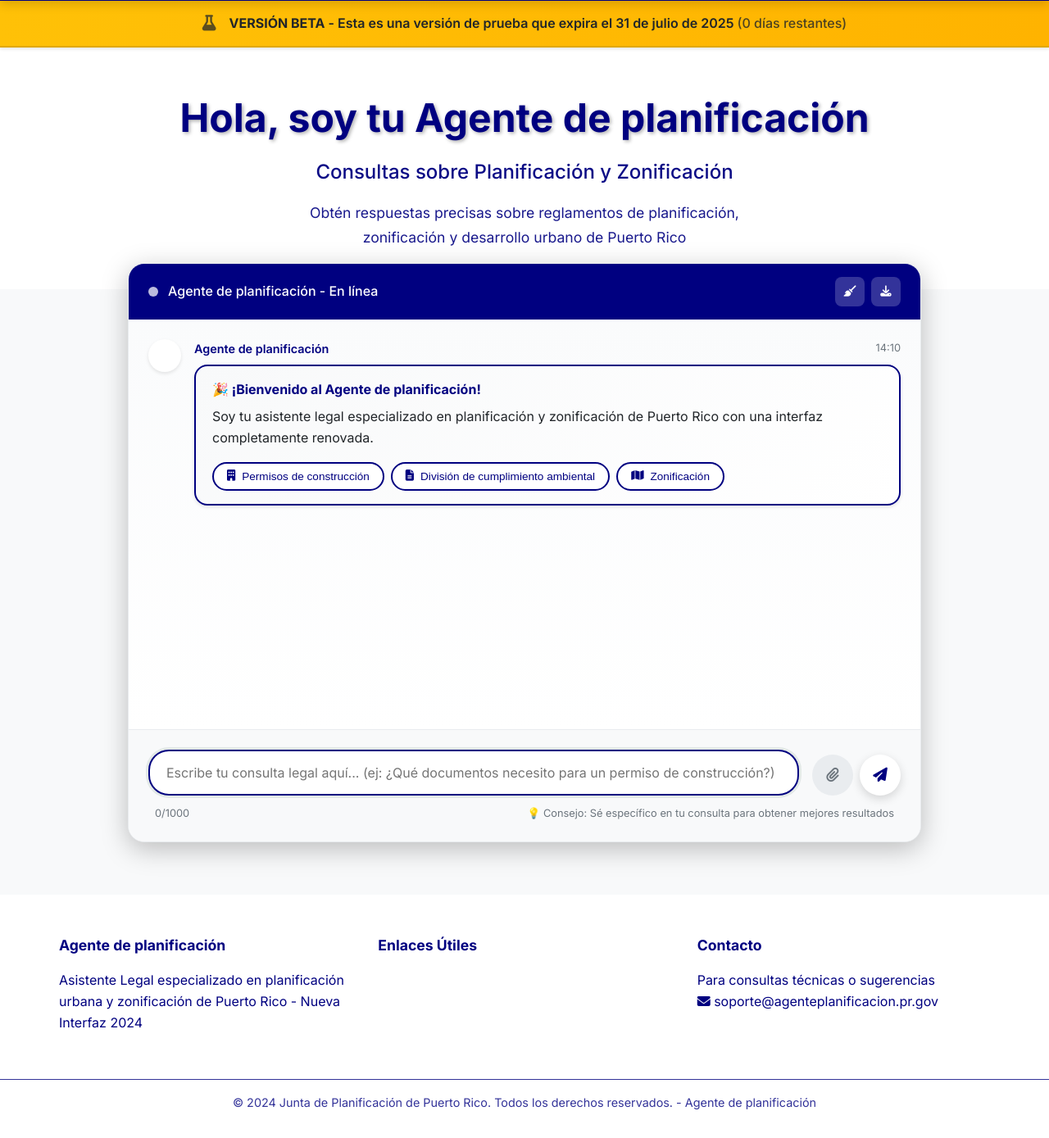
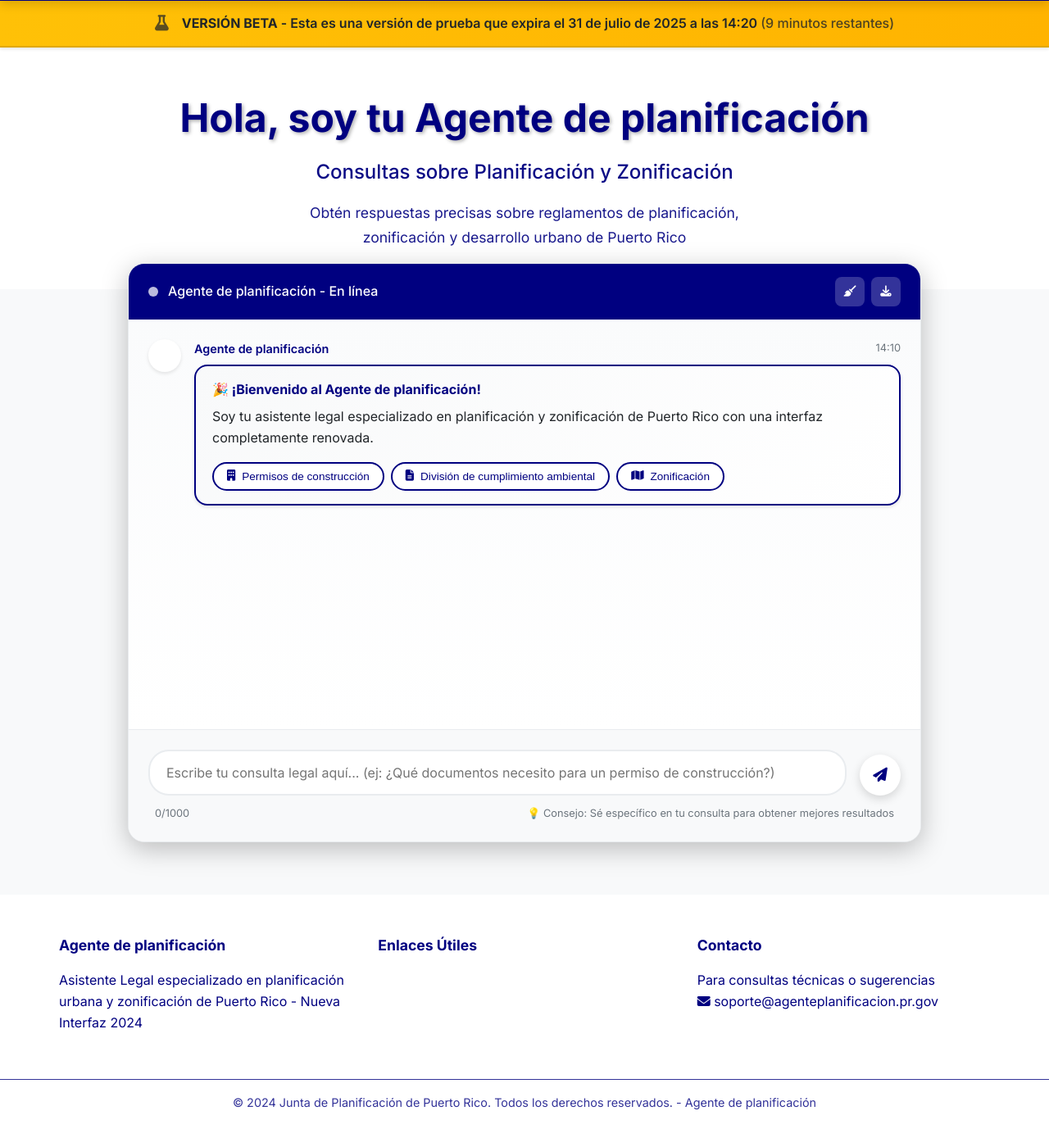
Before and after one commit to mmelendezJPPR/BetaIA, a Flask app: page / in a window 1280 px wide. Shown: the part 284-1673 px from the top of the page at 82% size. Run offline with Flask 3, Linux system fonts and the light colour scheme.

Commit message:
Configuración para Render - Ready for deployment

```diff
--- a/app.py
+++ b/app.py
@@ -4,13 +4,12 @@ import os
 import re
 import sys
 import uuid
-from datetime import datetime, date
+from datetime import datetime, timedelta
 from dotenv import load_dotenv
 from openai import OpenAI
 
 # CONFIGURACIÓN BETA - FECHA DE EXPIRACIÓN
-FECHA_EXPIRACION_BETA = date(2025, 7, 31)  # 31 de julio 2025
-
+FECHA_EXPIRACION_BETA = datetime.now() + timedelta(minutes=10)  # 10 minutos para pruebas
 def formatear_fecha_espanol(fecha):
     """Convierte una fecha al formato español"""
     meses_espanol = {
@@ -18,6 +17,19 @@ def formatear_fecha_espanol(fecha):
         5: 'mayo', 6: 'junio', 7: 'julio', 8: 'agosto',
         9: 'septiembre', 10: 'octubre', 11: 'noviembre', 12: 'diciembre'
     }
+
+    if isinstance(fecha, datetime):
+        dia = fecha.day
+        mes = meses_espanol[fecha.month]
+        año = fecha.year
+        hora = fecha.strftime('%H:%M')
+        return f"{dia} de {mes} de {año} a las {hora}"
+    else:
+        dia = fecha.day
+        mes = meses_espanol[fecha.month]
+        año = fecha.year
+        return f"{dia} de {mes} de {año}"
+
 
     dia = fecha.day
     mes = meses_espanol[fecha.month]
@@ -27,9 +39,14 @@ def formatear_fecha_espanol(fecha):
 
 def verificar_beta_activa():
     """Verifica si la versión beta sigue activa"""
-    hoy = date.today()
-    dias_restantes = (FECHA_EXPIRACION_BETA - hoy).days
-    return hoy <= FECHA_EXPIRACION_BETA, dias_restantes
+    ahora = datetime.now()
+
+    if ahora <= FECHA_EXPIRACION_BETA:
+        tiempo_restante = FECHA_EXPIRACION_BETA - ahora
+        minutos_restantes = int(tiempo_restante.total_seconds() / 60)
+        return True, minutos_restantes
+    else:
+        return False, 0
 
 # Configuración de la aplicación Flask
 app = Flask(__name__)
--- a/static/js/app.js
+++ b/static/js/app.js
@@ -154,7 +154,7 @@ function addMessage(content, sender, isError = false) {
     if (isError) messageDiv.classList.add('error-message');
 
     const avatarIcon = sender === 'bot' ? 'fas fa-gavel' : 'fas fa-user';
-    const senderName = sender === 'bot' ? 'LegalMind' : 'Tú';
+    const senderName = sender === 'bot' ? 'Agente de planificacion' : 'Tú';
 
     messageDiv.innerHTML = `
         <div class="message-avatar">
@@ -256,7 +256,7 @@ function clearChat() {
 
 function exportChat() {
     const messages = document.querySelectorAll('.message:not(.welcome-message)');
-    let chatText = `Conversación LegalMind - ${new Date().toLocaleString('es-PR')}\n`;
+    let chatText = `Conversación Agente de planificacion - ${new Date().toLocaleString('es-PR')}\n`;
     chatText += '='.repeat(60) + '\n\n';
 
     messages.forEach(message => {
@@ -272,7 +272,7 @@ function exportChat() {
     const url = URL.createObjectURL(blob);
     const a = document.createElement('a');
     a.href = url;
-    a.download = `LegalMind_Chat_${new Date().toISOString().split('T')[0]}.txt`;
+    a.download = `Agente de planificacion_Chat_${new Date().toISOString().split('T')[0]}.txt`;
     document.body.appendChild(a);
     a.click();
     document.body.removeChild(a);
@@ -455,4 +455,4 @@ document.addEventListener('keydown', function(e) {
     }
 });
 
-console.log('🚀 LegalMind ChatBot initialized successfully!');
+console.log('🚀 Agente de planificacion ChatBot initialized successfully!');
--- a/templates/index_v2.html
+++ b/templates/index_v2.html
@@ -21,6 +21,8 @@
         <div class="header-container">
             <div class="header-left">
                 <img src="{{ url_for('static', filename='JPlogo.png') }}" alt="Junta de Planificación" class="jp-logo">
+                <img src="{{ url_for('static', filename='JP_V2.png') }}" alt="Junta de Planificación" class="jp-logo">
+
             </div>
         </div>
     </header>
@@ -32,9 +34,17 @@
             <div class="beta-icon">
                 <i class="fas fa-flask"></i>
             </div>
-            <div class="beta-text">
+                        <div class="beta-text">
                 <strong>VERSIÓN BETA</strong> - Esta es una versión de prueba que expira el {{ fecha_expiracion }}
-                <span class="beta-countdown">({{ dias_restantes }} días restantes)</span>
+                {% if dias_restantes > 0 %}
+                    {% if dias_restantes >= 60 %}
+                        <span class="beta-countdown">({{ (dias_restantes/60)|round|int }} horas restantes)</span>
+                    {% else %}
+                        <span class="beta-countdown">({{ dias_restantes }} minutos restantes)</span>
+                    {% endif %}
+                {% else %}
+                    <span class="beta-countdown beta-expired">(EXPIRADO)</span>
+                {% endif %}
             </div>
         </div>
     </div>
@@ -128,9 +138,6 @@
                         maxlength="1000"
                     ></textarea>
                     <div class="input-actions">
-                        <button id="attachBtn" class="btn-secondary" title="Adjuntar archivo">
-                            <i class="fas fa-paperclip"></i>
-                        </button>
                         <button id="sendBtn" class="btn-primary" title="Enviar mensaje">
                             <i class="fas fa-paper-plane"></i>
                         </button>
```
